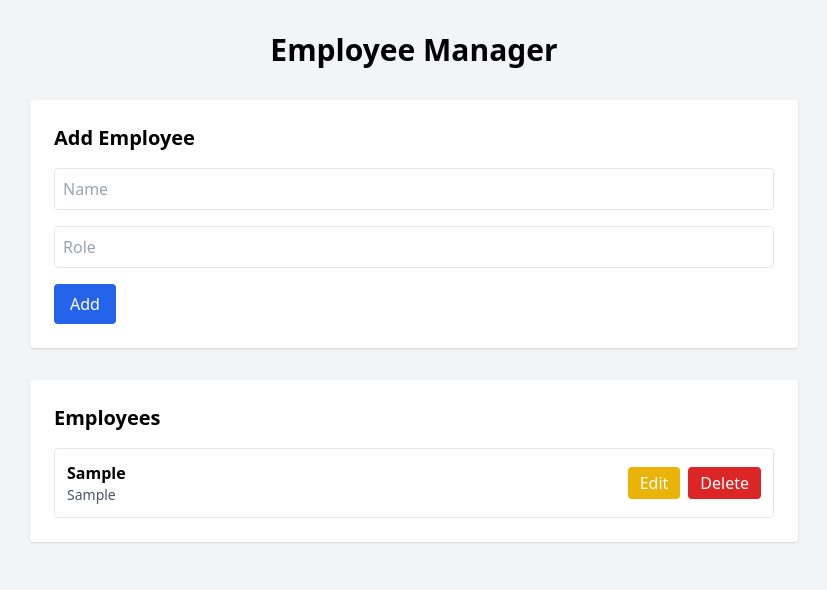
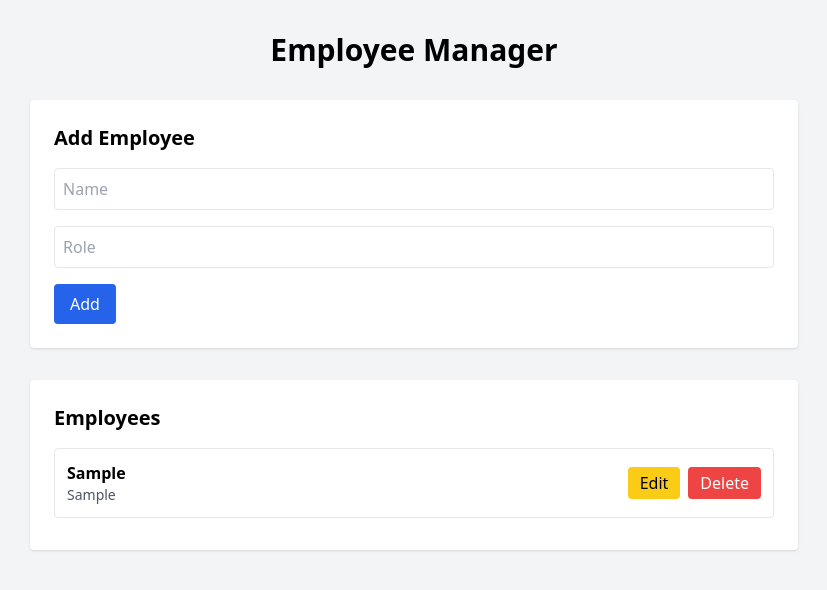
Before and after one commit to krkunal1011/Employee-Management-react-redux, a React (Vite) app in the folder employee-manager/: page / in a window 1280 px wide. Both pictures are taken after typing "Sample", "Sample" into the empty fields and a click on the button "Add". Shown: the top 590 px of the page, without its empty margins (226-1053 px from the left). Built offline with nearby package versions, Linux system fonts and the light colour scheme.

Commit message:
fix: make edit employee button functional

```diff
--- a/employee-manager/src/App.jsx
+++ b/employee-manager/src/App.jsx
@@ -1,7 +1,10 @@
+import { useState } from "react";
 import EmployeeForm from "./components/EmployeeForm";
 import EmployeeList from "./components/EmployeeList";
 
 export default function App() {
+  const [editingEmployee, setEditingEmployee] = useState(null);
+
   return (
     <div className="min-h-screen bg-gray-100 p-8">
       <h1 className="text-3xl font-bold text-center mb-8">
@@ -9,8 +12,12 @@ export default function App() {
       </h1>
 
       <div className="max-w-3xl mx-auto space-y-8">
-        <EmployeeForm />
-        <EmployeeList />
+        <EmployeeForm
+          editingEmployee={editingEmployee}
+          setEditingEmployee={setEditingEmployee}
+        />
+
+        <EmployeeList setEditingEmployee={setEditingEmployee} />
       </div>
     </div>
   );
--- a/employee-manager/src/components/EmployeeForm.jsx
+++ b/employee-manager/src/components/EmployeeForm.jsx
@@ -1,58 +1,70 @@
-import { useState } from "react";
+import { useState, useEffect } from "react";
 import { useDispatch } from "react-redux";
-import { addEmployee } from "../redux/employeeSlice";
+import { addEmployee, updateEmployee } from "../redux/employeeSlice";
 
-export default function EmployeeForm() {
+export default function EmployeeForm({ editingEmployee, setEditingEmployee }) {
   const dispatch = useDispatch();
 
-  const [form, setForm] = useState({
-    name: "",
-    role: "",
-  });
+  const [name, setName] = useState("");
+  const [role, setRole] = useState("");
 
-  function handleChange(e) {
-    setForm({ ...form, [e.target.name]: e.target.value });
+  useEffect(() => {
+    if (editingEmployee) {
+      setName(editingEmployee.name);
+      setRole(editingEmployee.role);
+    }
+  }, [editingEmployee]);
+
+  const handleSubmit = (e) => {
+    e.preventDefault();
+
+    if (!name || !role) return;
+
+    if (editingEmployee) {
+      dispatch(
+        updateEmployee({
+          id: editingEmployee.id,
+          name,
+          role,
+        })
+      );
+      setEditingEmployee(null);
+    } else {
+      dispatch(addEmployee({ name, role }));
     }
 
-  function handleSubmit(e) {
-    e.preventDefault();
-
-    if (!form.name || !form.role) return;
-
-    dispatch(addEmployee(form));
-
-    setForm({ name: "", role: "" });
-  }
+    setName("");
+    setRole("");
+  };
 
   return (
-    <form
-      onSubmit={handleSubmit}
-      className="bg-white p-6 rounded shadow space-y-4"
-    >
-      <h2 className="text-xl font-semibold">Add Employee</h2>
+    <div className="bg-white shadow p-6 rounded">
+      <h2 className="text-xl font-semibold mb-4">
+        {editingEmployee ? "Edit Employee" : "Add Employee"}
+      </h2>
 
+      <form onSubmit={handleSubmit} className="space-y-4">
         <input
-        name="name"
-        value={form.name}
-        onChange={handleChange}
+          className="border p-2 w-full rounded"
           placeholder="Name"
-        className="border p-2 w-full rounded"
+          value={name}
+          onChange={(e) => setName(e.target.value)}
         />
 
         <input
-        name="role"
-        value={form.role}
-        onChange={handleChange}
+          className="border p-2 w-full rounded"
           placeholder="Role"
-        className="border p-2 w-full rounded"
+          value={role}
+          onChange={(e) => setRole(e.target.value)}
         />
 
         <button
+          className="bg-blue-600 text-white px-4 py-2 rounded"
           type="submit"
-        className="bg-blue-600 text-white px-4 py-2 rounded"
         >
-        Add
+          {editingEmployee ? "Update" : "Add"}
         </button>
       </form>
+    </div>
   );
 }
--- a/employee-manager/src/components/EmployeeList.jsx
+++ b/employee-manager/src/components/EmployeeList.jsx
@@ -1,64 +1,41 @@
 import { useDispatch, useSelector } from "react-redux";
-import {
-  deleteEmployee,
-  updateEmployee,
-} from "../redux/employeeSlice";
+import { deleteEmployee } from "../redux/employeeSlice";
 
-export default function EmployeeList() {
-  const employees = useSelector(
-    (state) => state.employees.list
-  );
-
+export default function EmployeeList({ setEditingEmployee }) {
+  const employees = useSelector((state) => state.employees.list);
   const dispatch = useDispatch();
 
   return (
-    <div className="bg-white p-6 rounded shadow">
-      <h2 className="text-xl font-semibold mb-4">
-        Employees
-      </h2>
+    <div className="bg-white shadow p-6 rounded">
+      <h2 className="text-xl font-semibold mb-4">Employees</h2>
 
-      {employees.length === 0 && (
-        <p className="text-gray-500">No employees added.</p>
-      )}
-
-      <ul className="space-y-3">
       {employees.map((emp) => (
-          <li
+        <div
           key={emp.id}
-            className="flex justify-between items-center border p-3 rounded"
+          className="flex justify-between items-center border p-3 rounded mb-2"
         >
           <div>
             <p className="font-semibold">{emp.name}</p>
             <p className="text-sm text-gray-600">{emp.role}</p>
           </div>
 
-            <div className="flex gap-2">
+          <div className="space-x-2">
             <button
-                onClick={() =>
-                  dispatch(
-                    updateEmployee({
-                      ...emp,
-                      role: emp.role + " (Edited)",
-                    })
-                  )
-                }
-                className="bg-yellow-500 text-white px-3 py-1 rounded"
+              onClick={() => setEditingEmployee(emp)}
+              className="bg-yellow-400 px-3 py-1 rounded"
             >
               Edit
             </button>
 
             <button
-                onClick={() =>
-                  dispatch(deleteEmployee(emp.id))
-                }
-                className="bg-red-600 text-white px-3 py-1 rounded"
+              onClick={() => dispatch(deleteEmployee(emp.id))}
+              className="bg-red-500 text-white px-3 py-1 rounded"
             >
               Delete
             </button>
           </div>
-          </li>
+        </div>
       ))}
-      </ul>
     </div>
   );
 }
```
Lines whose indentation alone changed are shown as unchanged.
